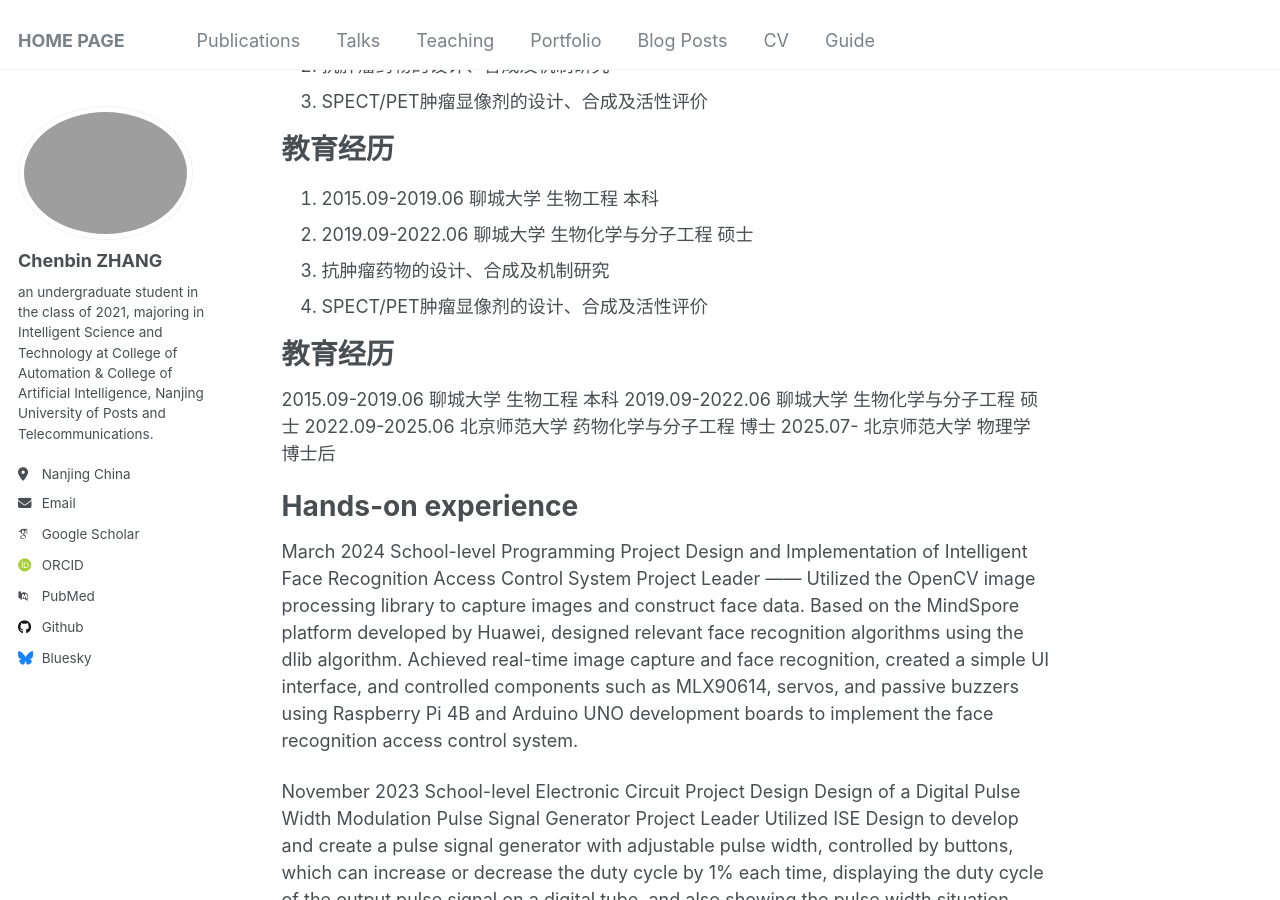
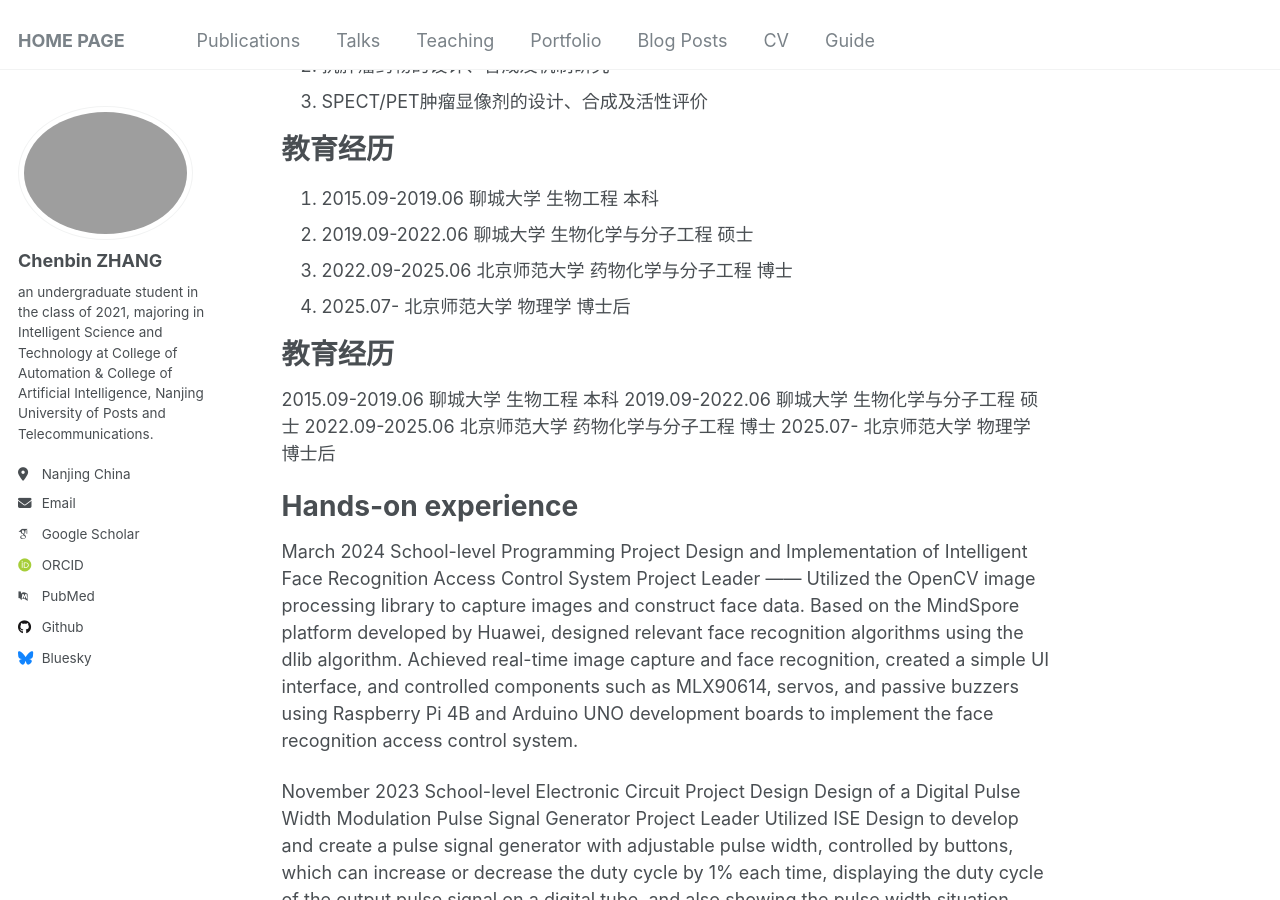
Before and after one commit to Infinity-LZJ/Zuojie_Li.github, a Jekyll site: the page built from _pages/about.md, in a window 1280 px wide and 900 px high, scrolled down 315 px. Built offline with Jekyll 4.4.1, drawn with Linux system fonts in a browser that asks for light colours; some web fonts are replaced.

Commit message:
Update about.md

```diff
--- a/_pages/about.md
+++ b/_pages/about.md
@@ -17,10 +17,10 @@ redirect_from:
 
 教育经历
 ======
-1. 2015.09-2019.06 聊城大学 生物工程 本科
-2. 2019.09-2022.06 聊城大学 生物化学与分子工程 硕士
-3. 抗肿瘤药物的设计、合成及机制研究
-4. SPECT/PET肿瘤显像剂的设计、合成及活性评价
+1. 2015.09-2019.06 聊城大学      生物工程 本科
+2. 2019.09-2022.06 聊城大学      生物化学与分子工程 硕士
+3. 2022.09-2025.06 北京师范大学  药物化学与分子工程 博士
+4. 2025.07-        北京师范大学  物理学            博士后
 
 教育经历
 ======
```
